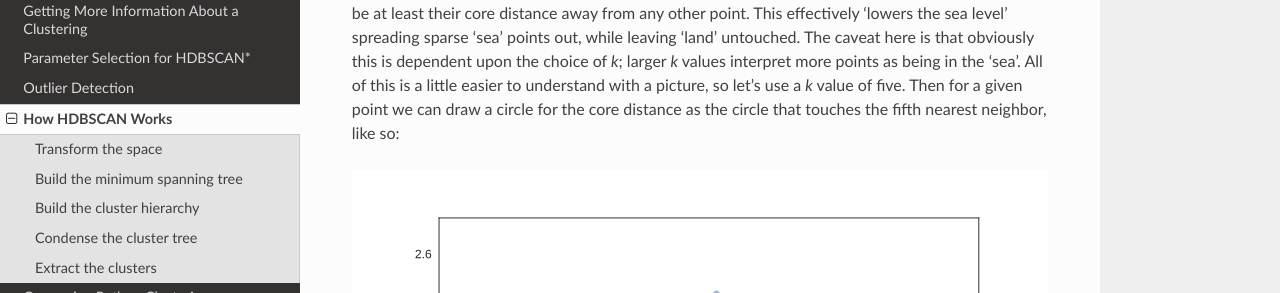
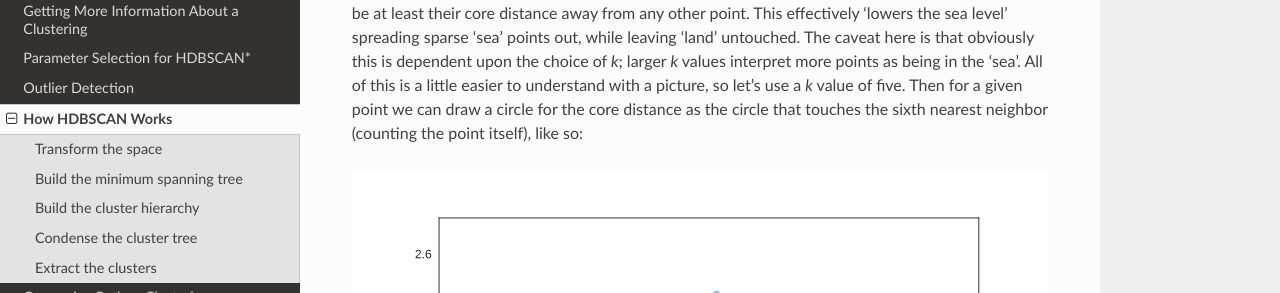
Before and after one commit to scikit-learn-contrib/hdbscan, a Sphinx documentation site: the page built from docs/how_hdbscan_works.rst, in a window 1280 px wide and 1400 px high, scrolled down 2497 px. Shown: the part 182-475 px from the top of the window. Built offline with Sphinx 7.4.7 and the Read the Docs theme 2.0.0, drawn with Linux system fonts in a browser that asks for light colours; formulas are drawn with MathJax 3; some of the changed text lies outside the part shown.

Commit message:
Fix documentation and notebooks as per issue #75

```diff
--- a/docs/how_hdbscan_works.rst
+++ b/docs/how_hdbscan_works.rst
@@ -141,8 +141,8 @@ at least their core distance away from any other point. This effectively
 upon the choice of *k*; larger *k* values interpret more points as being
 in the 'sea'. All of this is a little easier to understand with a
 picture, so let's use a *k* value of five. Then for a given point we can
-draw a circle for the core distance as the circle that touches the fifth
-nearest neighbor, like so:
+draw a circle for the core distance as the circle that touches the sixth
+nearest neighbor (counting the point itself), like so:
 
 .. image:: images/distance1.svg
 
```
Also changed, not shown: other parts of docs/how_hdbscan_works.rst (+1 -1 lines), 1 other file.
